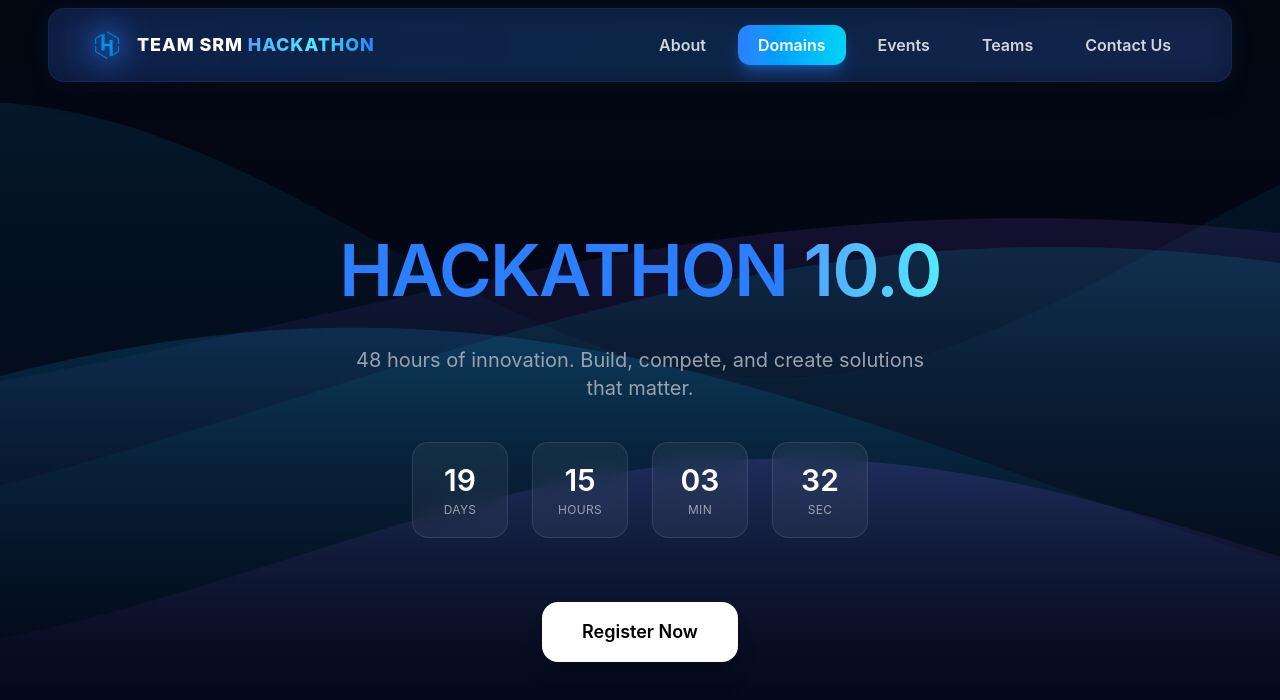
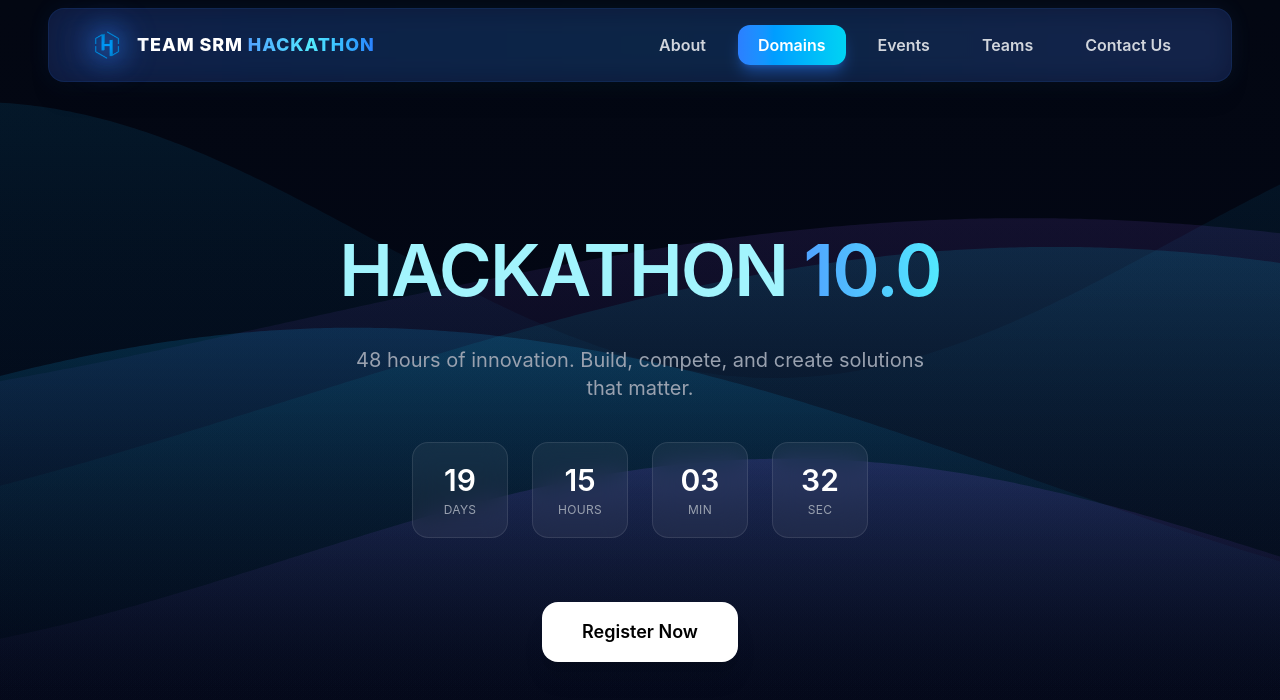
Before and after one commit to RohanAM6606/Hackathon-10.0, a React (Vite) app: page / in a window 1280 px wide. Shown: the top 700 px of the page. Built offline with nearby package versions, Linux system fonts and the light colour scheme.

Commit message:
style: update font style for better readability

```diff
--- a/src/components/Hero/HeroSection.jsx
+++ b/src/components/Hero/HeroSection.jsx
@@ -38,7 +38,7 @@ export default function HeroSection() {
       <div className="relative z-10 flex flex-col items-center justify-center text-center px-6 min-h-[calc(100vh-96px)] space-y-10">
 
         {/* TITLE */}
-        <h1 className="text-5xl md:text-7xl font-semibold tracking-tight text-blue-500">
+        <h1 className="text-5xl md:text-7xl font-semibold tracking-tight text-cyan-200 to-cyan-800">
           HACKATHON{" "}
           <span className="bg-gradient-to-r from-blue-400 to-cyan-300 bg-clip-text text-transparent">
             10.0
```
